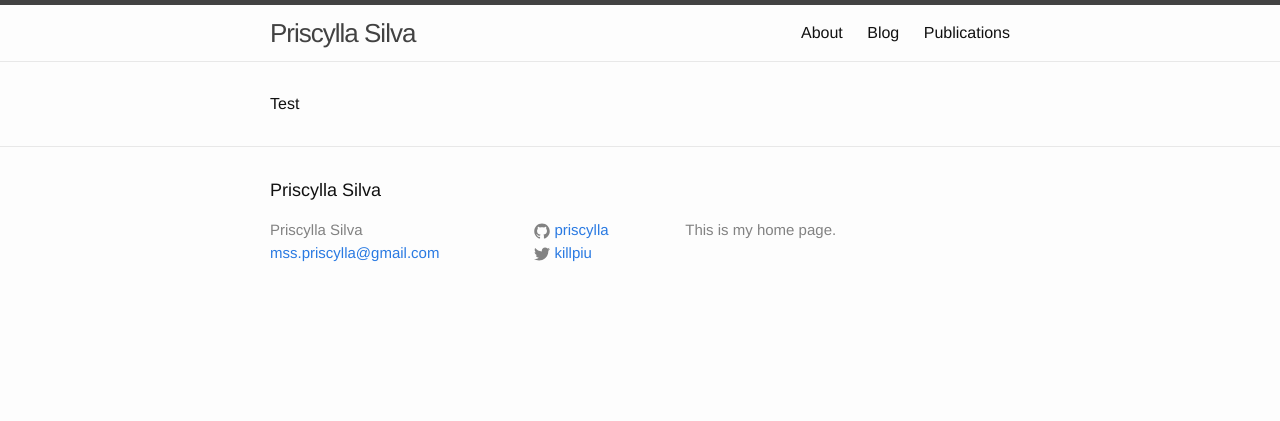
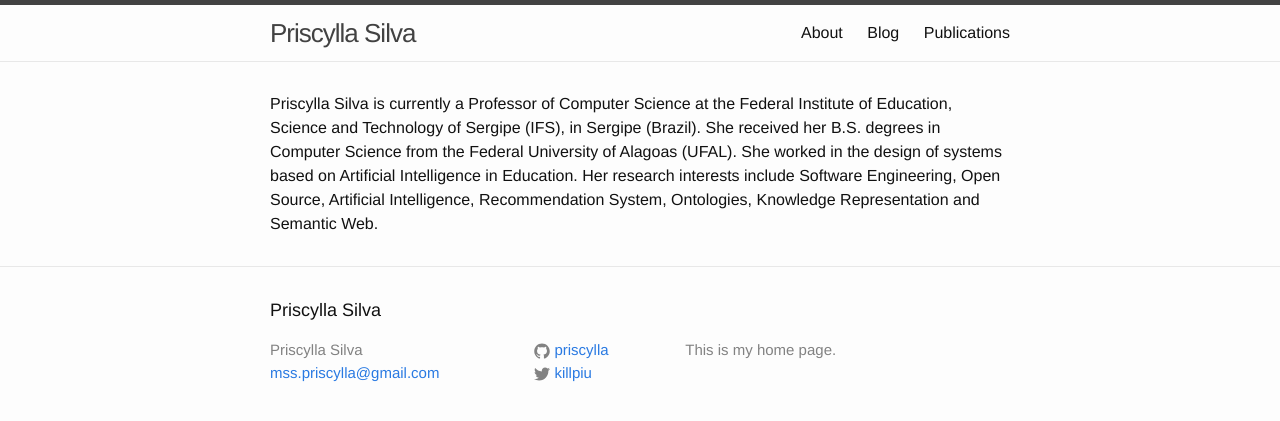
Before and after one commit to priscylla/priscylla.github.io, a Jekyll site: the page built from index.html, in a window 1280 px wide. Shown: the top 421 px of the page. Built offline with Jekyll 4.4.1, drawn with Linux system fonts in a browser that asks for light colours.

Commit message:
Mudança no index

```diff
--- a/index.html
+++ b/index.html
@@ -4,6 +4,12 @@
 
 <div class="home">
 
-  Test
+  Priscylla Silva is currently a Professor of Computer Science at the Federal
+Institute of Education, Science and Technology of Sergipe (IFS), in Sergipe
+(Brazil). She received her B.S. degrees in Computer Science from the Federal
+University of Alagoas (UFAL). She worked in the design of systems based on
+Artiﬁcial Intelligence in Education. Her research interests include Software
+Engineering, Open Source, Artiﬁcial Intelligence, Recommendation System,
+Ontologies, Knowledge Representation and Semantic Web.
 
 </div>
```
